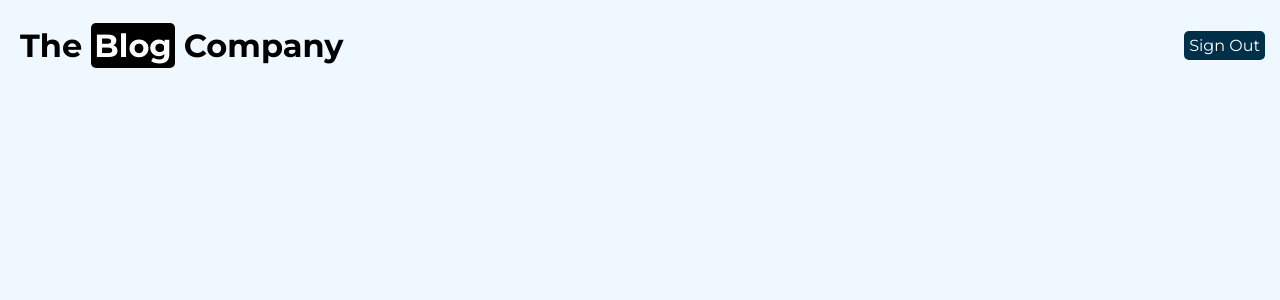
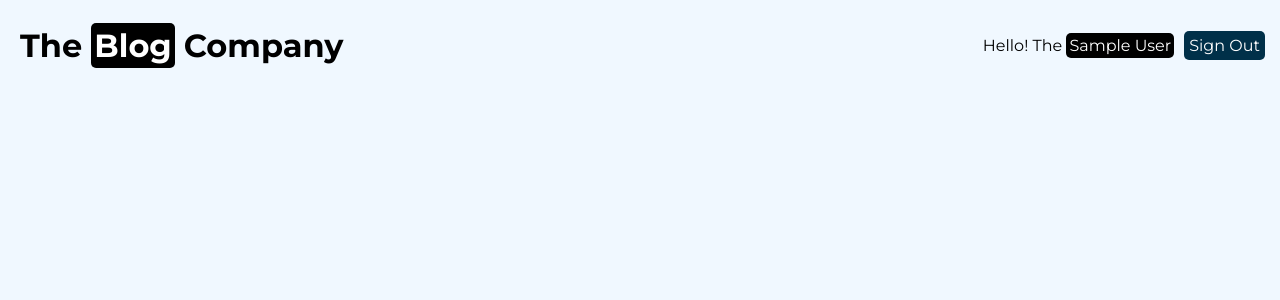
Before and after one commit to HimangshuDe/The-Blog-Co-Project, a Django app: page / in a window 1280 px wide. Shown: the top 300 px of the page. Run offline with Django 5.2, Linux system fonts and the light colour scheme; the visitor is signed in with stand-in values (Sample User, id 1); data that the repository does not hold is empty.

Commit message:
Updated index.html

```diff
--- a/blog_app/templates/blog_app/index.html
+++ b/blog_app/templates/blog_app/index.html
@@ -9,11 +9,13 @@
 {% block page_content %}
     <header>
         <h1><a href="{% url "index" %}">The <span class="bg-black">Blog</span> Company</a></h1>
-        {% if not request.user.is_authenticated %}
-            <a href="{% url 'login' %}">Sign In</a>
-        {% else %}
-            <a href="{% url "logout" %}">Sign Out</a>
-        {% endif %}
+        <div class="header-group">
+            {% if not request.user.is_authenticated %}
+                <a href="{% url 'login' %}">Sign In</a>
+            {% else %}
+                <p>Hello! The <span class="bg-black">{{request.user}}</span><a href="{% url "logout" %}">Sign Out</a></p>
+            {% endif %}
+        </div>
     </header>
     <main>
         <section id="posts">
```
